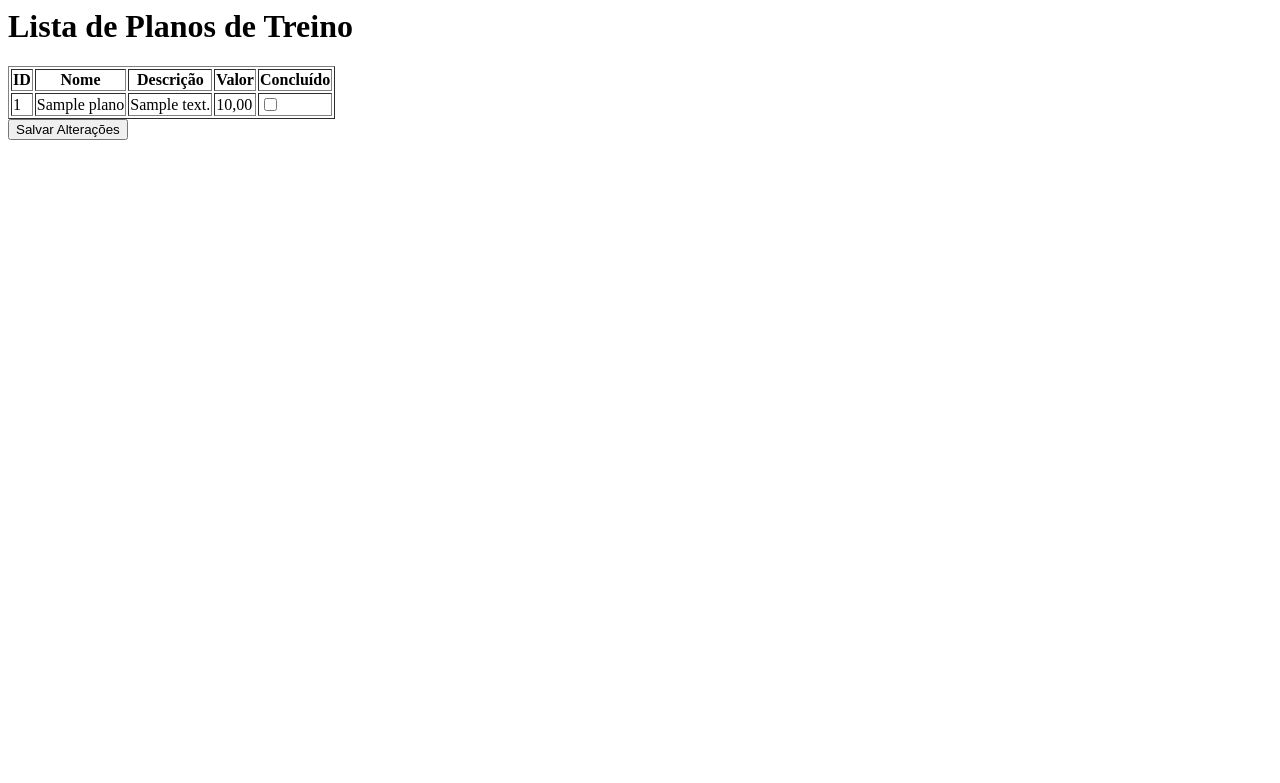
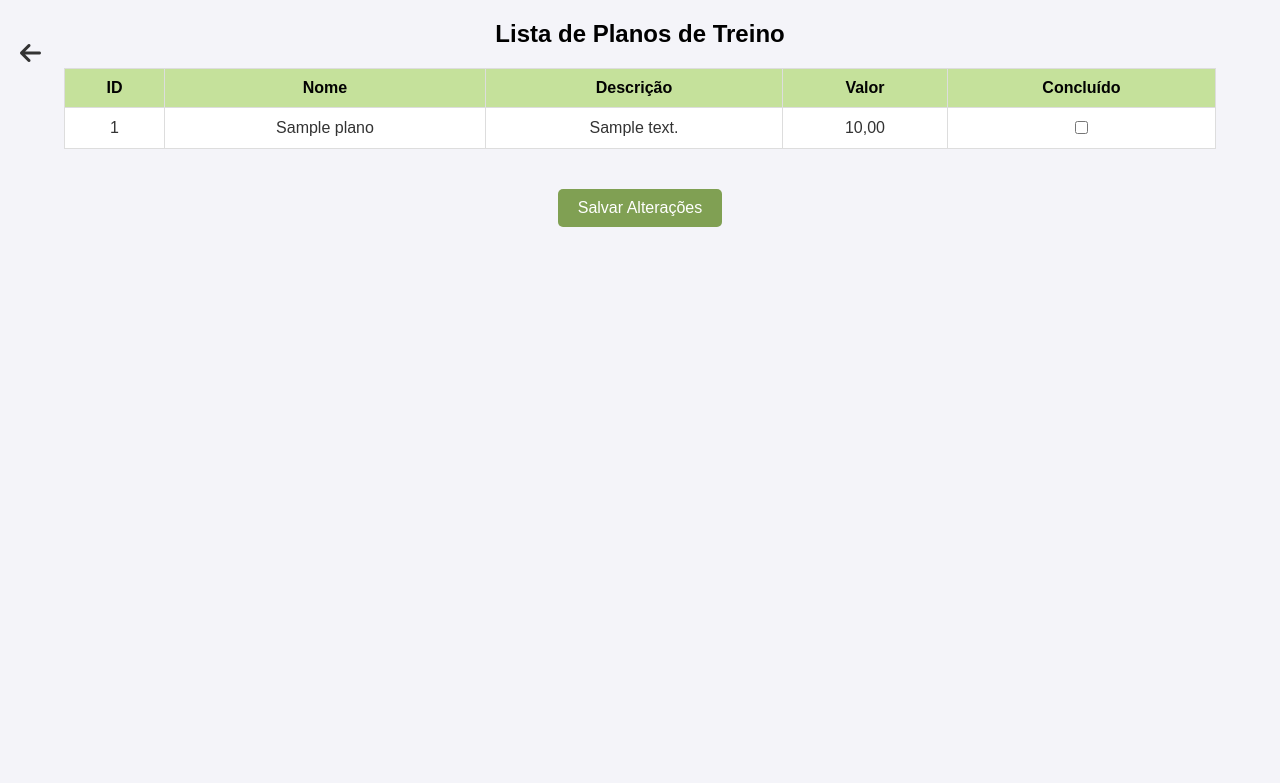
Before and after one commit to PedroZxK/academia-PHPHaters, a PHP site: page /aluno/lista_planos.php in a window 1280 px wide. Shown: the top 783 px of the page. Run offline with PHP 8.4, Linux system fonts and the light colour scheme; the visitor is signed in with stand-in values (Sample User, id 1); tables that the repository leaves empty or names only in its code hold one stand-in row (values such as "Sample post").

Commit message:
finalizai a categoria de aluno.

```diff
--- a/aluno/lista_planos.php
+++ b/aluno/lista_planos.php
@@ -1,46 +1,59 @@
 <?php
-
 include '../conexao.php';
 include '../validacao_aluno.php';
+
 // Consulta para pegar os planos de treino e seus status de conclusão
 $sql = "SELECT id, nome, descricao, valor, concluido FROM planos";
 $result = $mysqli->query($sql);
+?>
 
-if ($result->num_rows > 0) {
-    // Exibe os planos de treino
-    echo '<h1>Lista de Planos de Treino</h1>';
-    echo '<form method="POST" action="marcar_conclusao.php">';
-    echo '<table border="1">';
-    echo '<thead>';
-    echo '<tr>';
-    echo '<th>ID</th>';
-    echo '<th>Nome</th>';
-    echo '<th>Descrição</th>';
-    echo '<th>Valor</th>';
-    echo '<th>Concluído</th>';
-    echo '</tr>';
-    echo '</thead>';
-    echo '<tbody>';
+<!DOCTYPE html>
+<html lang="pt-br">
+<head>
+    <meta charset="UTF-8">
+    <meta name="viewport" content="width=device-width, initial-scale=1.0">
+    <title>Lista de Planos de Treino</title>
+    <link rel="stylesheet" href="../assets/css/estilo_planos.css"> <!-- Referência ao CSS -->
+    <link href="https://cdnjs.cloudflare.com/ajax/libs/font-awesome/6.0.0-beta3/css/all.min.css" rel="stylesheet">
+    <link rel="shortcut icon" href="..\assets\img\logourl.png" type="image/x-icon">
+</head>
+<body>
+    <h1>Lista de Planos de Treino</h1>
 
-    // Exibe os planos e marca o checkbox se o plano estiver concluído
-    while ($row = $result->fetch_assoc()) {
-        $checked = $row['concluido'] == 1 ? 'checked' : ''; // Verifica se está concluído
-        echo '<tr>';
-        echo '<td>' . $row['id'] . '</td>';
-        echo '<td>' . $row['nome'] . '</td>';
-        echo '<td>' . $row['descricao'] . '</td>';
-        echo '<td>' . number_format($row['valor'], 2, ',', '.') . '</td>';
-        echo '<td><input type="checkbox" name="concluido[]" value="' . $row['id'] . '" ' . $checked . '></td>';
-        echo '</tr>';
-    }
+    <?php if ($result->num_rows > 0): ?>
+        <form method="POST" action="marcar_conclusao.php">
+            <table>
+                <thead>
+                    <tr>
+                        <th>ID</th>
+                        <th>Nome</th>
+                        <th>Descrição</th>
+                        <th>Valor</th>
+                        <th>Concluído</th>
+                    </tr>
+                </thead>
+                <tbody>
+                    <?php while ($row = $result->fetch_assoc()): ?>
+                        <tr>
+                            <td><?= $row['id']; ?></td>
+                            <td><?= $row['nome']; ?></td>
+                            <td><?= $row['descricao']; ?></td>
+                            <td><?= number_format($row['valor'], 2, ',', '.'); ?></td>
+                            <td><input type="checkbox" name="concluido[]" value="<?= $row['id']; ?>" <?= $row['concluido'] == 1 ? 'checked' : ''; ?>></td>
+                        </tr>
+                    <?php endwhile; ?>
+                </tbody>
+            </table>
+            <button type="submit">Salvar Alterações</button>
+        </form>
+    <?php else: ?>
+        <p>Não há planos cadastrados.</p>
+    <?php endif; ?>
 
-    echo '</tbody>';
-    echo '</table>';
-    echo '<button type="submit">Salvar Alterações</button>';
-    echo '</form>';
-} else {
-    echo 'Não há planos cadastrados.';
-}
+    <a href="home_aluno.php" class="back-button">
+        <i class="fas fa-arrow-left"></i>
+    </a>
 
-$mysqli->close();
-?>
+    <?php $mysqli->close(); ?>
+</body>
+</html>
--- /dev/null
+++ b/assets/css/estilo_planos.css
@@ -0,0 +1,83 @@
+/* Estilização geral */
+body {
+    font-family: Arial, sans-serif;
+    margin: 0;
+    padding: 0;
+    background-color: #f4f4f9;
+    color: #333;
+    text-align: center;
+}
+
+/* Título */
+h1 {
+    margin-top: 20px;
+    font-size: 24px;
+    color: #000000;
+}
+
+/* Tabela */
+table {
+    margin: 20px auto;
+    border-collapse: collapse;
+    width: 90%;
+    background: #fff;
+}
+
+table th, table td {
+    border: 1px solid #ddd;
+    padding: 10px;
+    text-align: center;
+}
+
+table th {
+    background-color: #c5e19b;
+    color: #020202;
+}
+
+table tr:nth-child(even) {
+    background-color: #f9f9f9;
+}
+
+/* Botão */
+button {
+    margin-top: 20px;
+    padding: 10px 20px;
+    background-color: #80a053;
+    color: #fff;
+    border: none;
+    cursor: pointer;
+    border-radius: 5px;
+    font-size: 16px;
+}
+
+button:hover {
+    background-color: #5753c9;
+}
+
+
+
+a {
+    display: block;
+    text-align: center;
+    margin-top: 20px;
+    color: #333;
+    text-decoration: none;
+    font-size: 16px;
+}
+
+a:hover {
+    text-decoration: underline;
+}
+
+.back-button {
+    position: absolute;
+    top: 20px;
+    left: 20px;
+    font-size: 24px;
+    color: #333;
+    text-decoration: none;
+}
+
+.back-button:hover {
+    color: #4CAF50;
+}
```
Also changed, not shown: aluno/home_aluno.php (+3 -51 lines), assets/css/home_alunos.css (+64 -0 lines), assets/img/academiaimg2.jpg (added).
